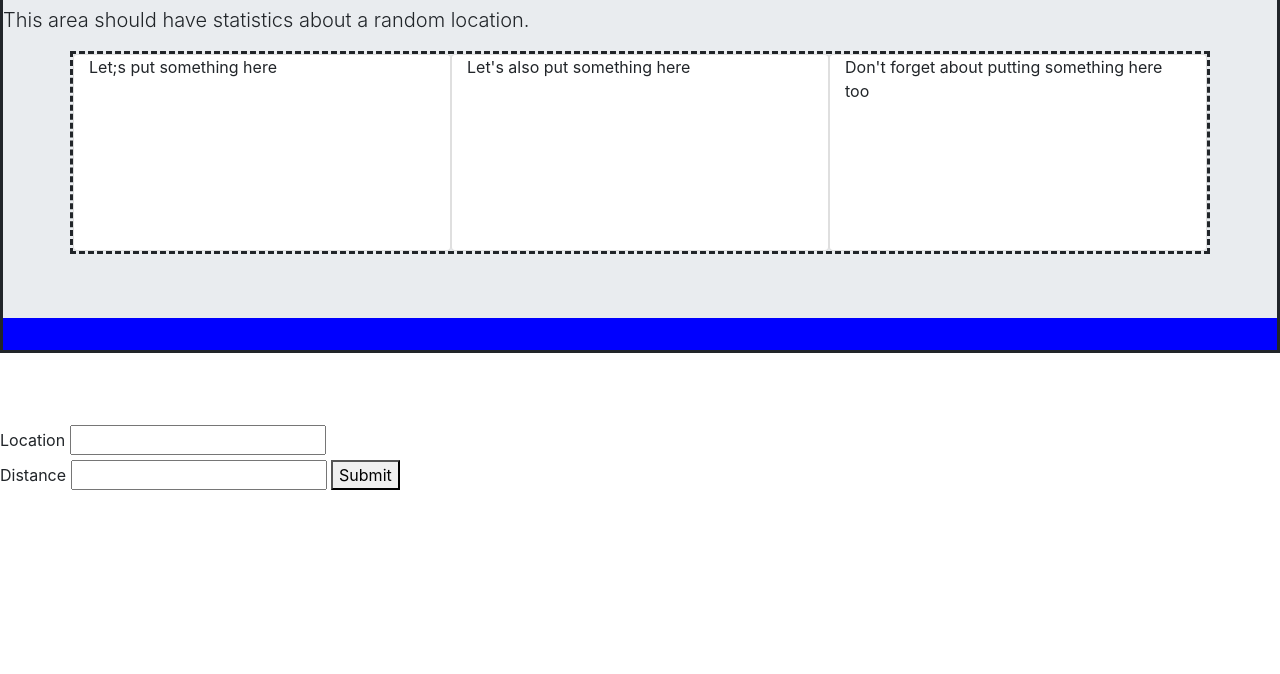
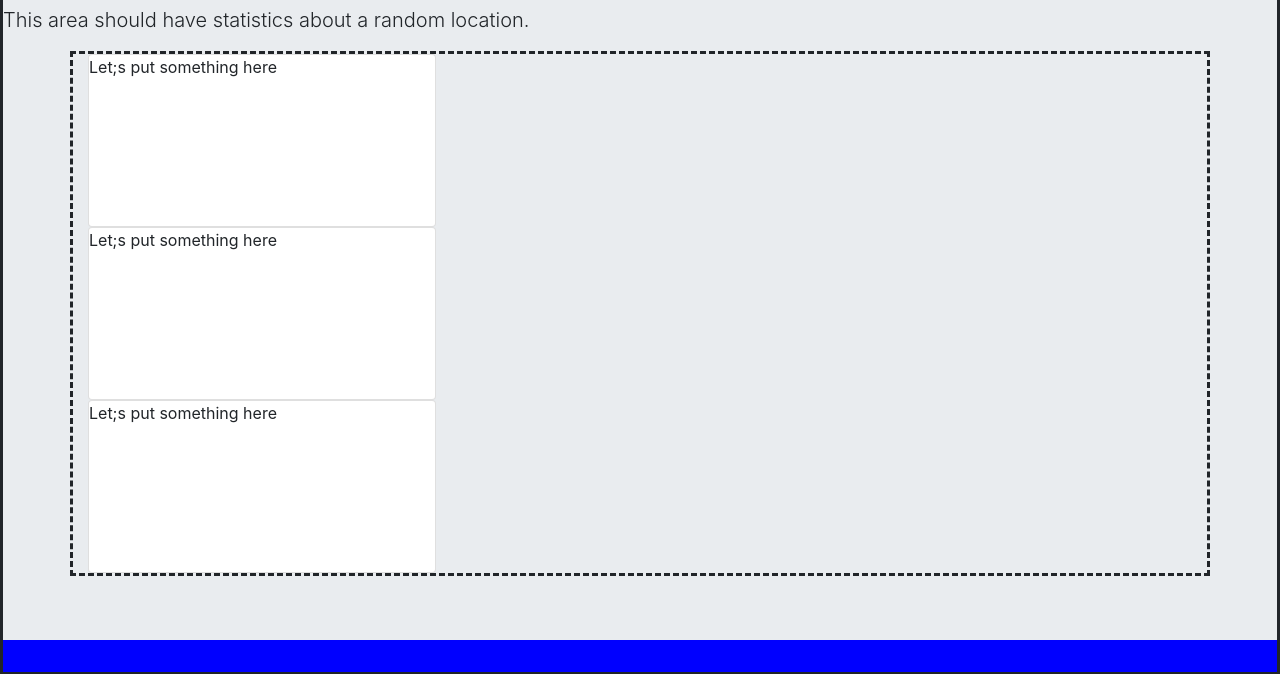
Before and after one commit to 68thandMaine/Where-Is-My-Bike, a website built with webpack: page src/index.html in a window 1280 px wide. Shown: the part 137-811 px from the top of the page. Built offline with nearby package versions, Linux system fonts and the light colour scheme.

Commit message:
add more to card body in header

```diff
--- a/src/index.html
+++ b/src/index.html
@@ -11,20 +11,22 @@
         <p class="lead">This area should have statistics about a random location.</p>
         <div class="container start-stats" >
           <div class="row" id="start-stats">
-            <div class="col-md-4 card" id="someGraph1">
+            <div class="col-md-4" >
+              <div class="card"id="someGraph1">
                 <p>Let;s put something here</p>
                 <canvas id="chart-area header1" width="524" height="262" class="chartjs-render-monitor" style="display: block; height: 131px; width: 262px;"></canvas>
                 <!-- /#someGraph1 -->
               </div>
-            <div class="col-md-4 card" id="someGraph2">
-              <p>Let's also put something here</p>
-              <canvas id="chart-area head2" width="524" height="262" class="chartjs-render-monitor" style="display: block; height: 131px; width: 262px;"></canvas>
+              <div class="card"id="someGraph2">
+                <p>Let;s put something here</p>
+                <canvas id="chart-area header2" width="524" height="262" class="chartjs-render-monitor" style="display: block; height: 131px; width: 262px;"></canvas>
                 <!-- /#someGraph2 -->
               </div>
-            <div class="col-md-4 card" id="someGraph3">
-              <p>Don't forget about putting something here too</p>
+              <div class="card"id="someGraph3">
+                <p>Let;s put something here</p>
                 <canvas id="chart-area header3" width="524" height="262" class="chartjs-render-monitor" style="display: block; height: 131px; width: 262px;"></canvas>
-              <!-- /#someGraph 3-->
+                <!-- /#someGraph3 -->
+              </div>
             </div>
             <!-- /.row  -->
           </div>
--- a/src/styles.css
+++ b/src/styles.css
@@ -30,17 +30,20 @@ body {
 #someGraph1 {
   margin-left: auto;
   margin-right: auto;
+  box-shadow: 13%
 }
 
 
 #someGraph2 {
   margin-left: auto;
   margin-right: auto;
+  box-shadow: 13%
 }
 
 #someGraph3 {
   margin-left: auto;
   margin-right: auto;
+  box-shadow: 13%
 }
 
 .bike {
```
Lines whose indentation alone changed are shown as unchanged.
